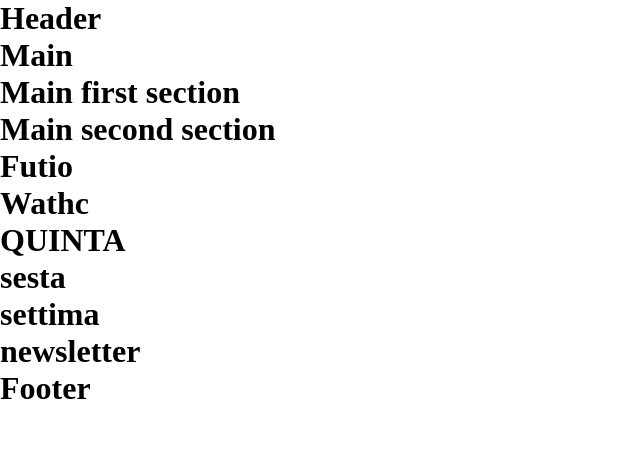
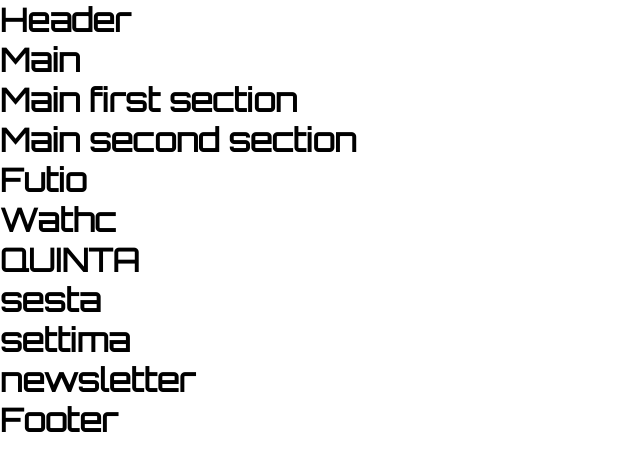
Before and after one commit to giordanofabrizii/proj-html-vuejs, a Vue app: page / in a window 1280 px wide. Shown: the top 470 px of the page, without its empty margins (0-640 px from the left). Built offline with nearby package versions, Linux system fonts and the light colour scheme.

Commit message:
added font

```diff
--- a/package.json
+++ b/package.json
@@ -9,6 +9,7 @@
     "preview": "vite preview"
   },
   "dependencies": {
+    "@fontsource/orbitron": "^5.0.19",
     "vue": "^3.4.21"
   },
   "devDependencies": {
--- a/src/App.vue
+++ b/src/App.vue
@@ -2,6 +2,7 @@
 import HeaderApp from './components/HeaderApp.vue';
 import MainApp from './components/MainApp.vue';
 import FooterApp from './components/FooterApp.vue';
+import "@fontsource/orbitron";
 
   export default{
     components:{
@@ -18,6 +19,8 @@ import FooterApp from './components/FooterApp.vue';
   <FooterApp/>
 </template>
 
-<style scoped>
-
+<style>
+*{
+  font-family: 'Orbitron';
+}
 </style>
```
Also changed, not shown: 1 other file (tests, documents, lock files or other folders).
